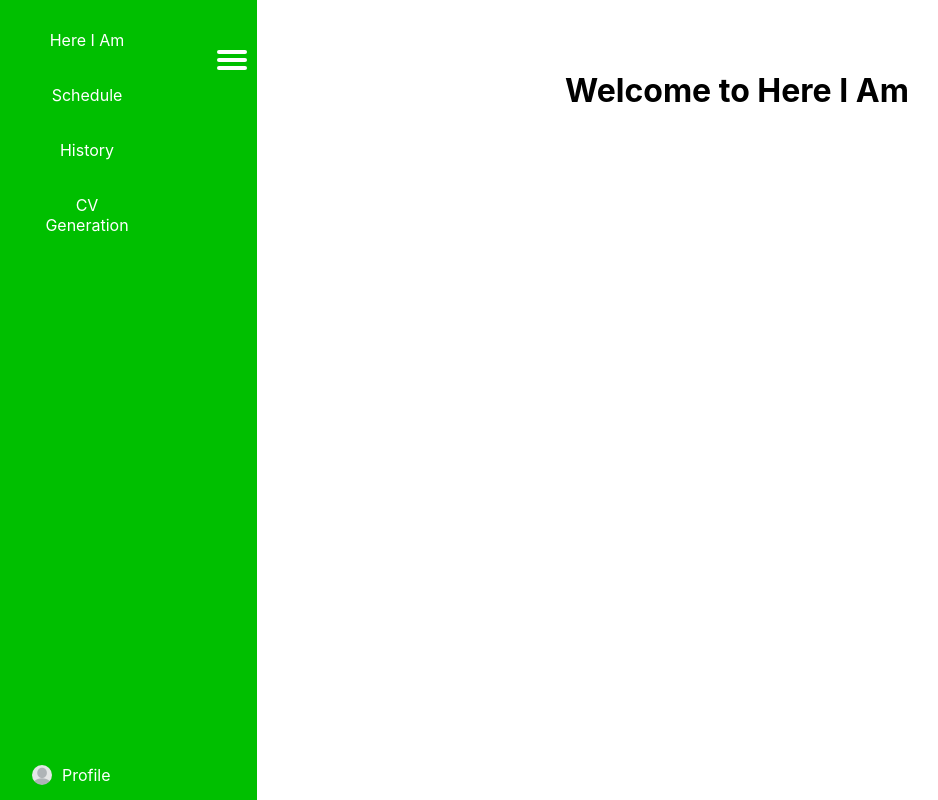
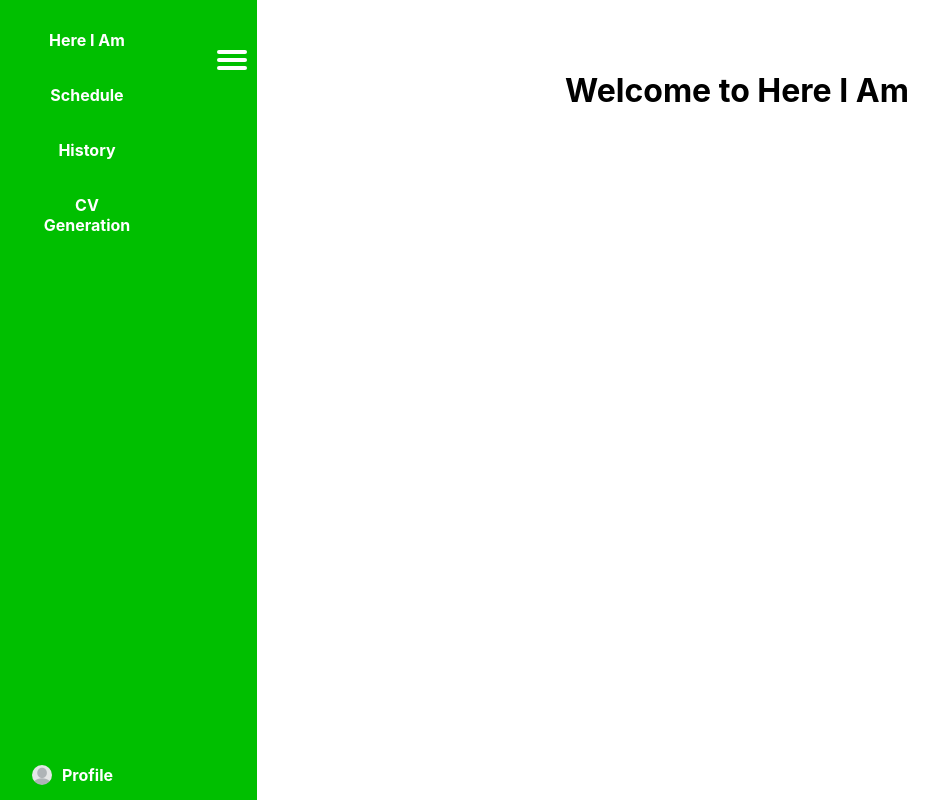
Before and after one commit to kazaction/Group_3_Here_I_Am, a React (Create React App) app in the folder here_i_am/: page / in a window 1280 px wide. Shown: the whole page, without its empty margins (3-941 px from the left). Built offline with nearby package versions, Linux system fonts and the light colour scheme.

Commit message:
Chnage some in UI navbar

```diff
--- a/here_i_am/src/css/navbar.css
+++ b/here_i_am/src/css/navbar.css
@@ -88,3 +88,7 @@
   border-radius: 10px;    /* optional rounded corners */
   transform: translateY(10px);
 }
+
+li{
+  font-weight: bold;
+}
```
